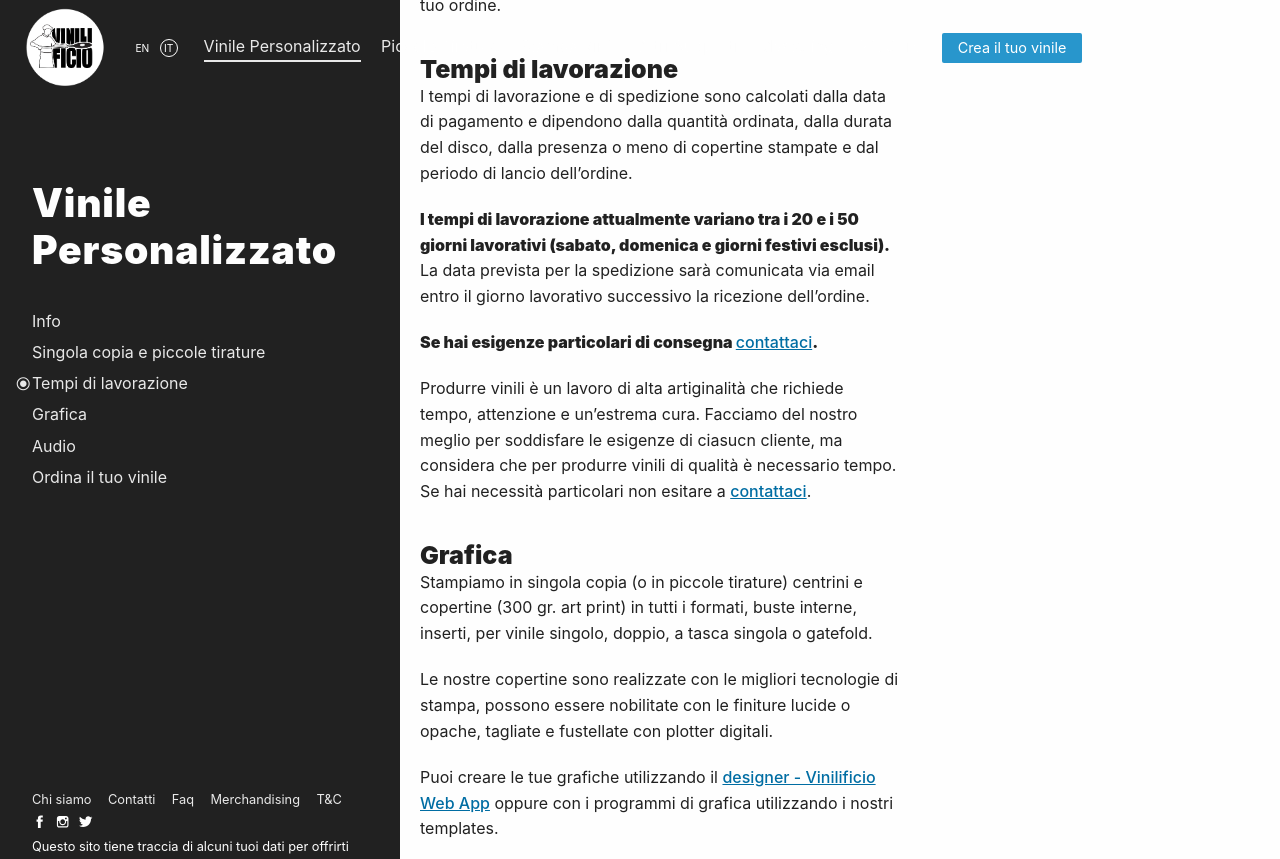
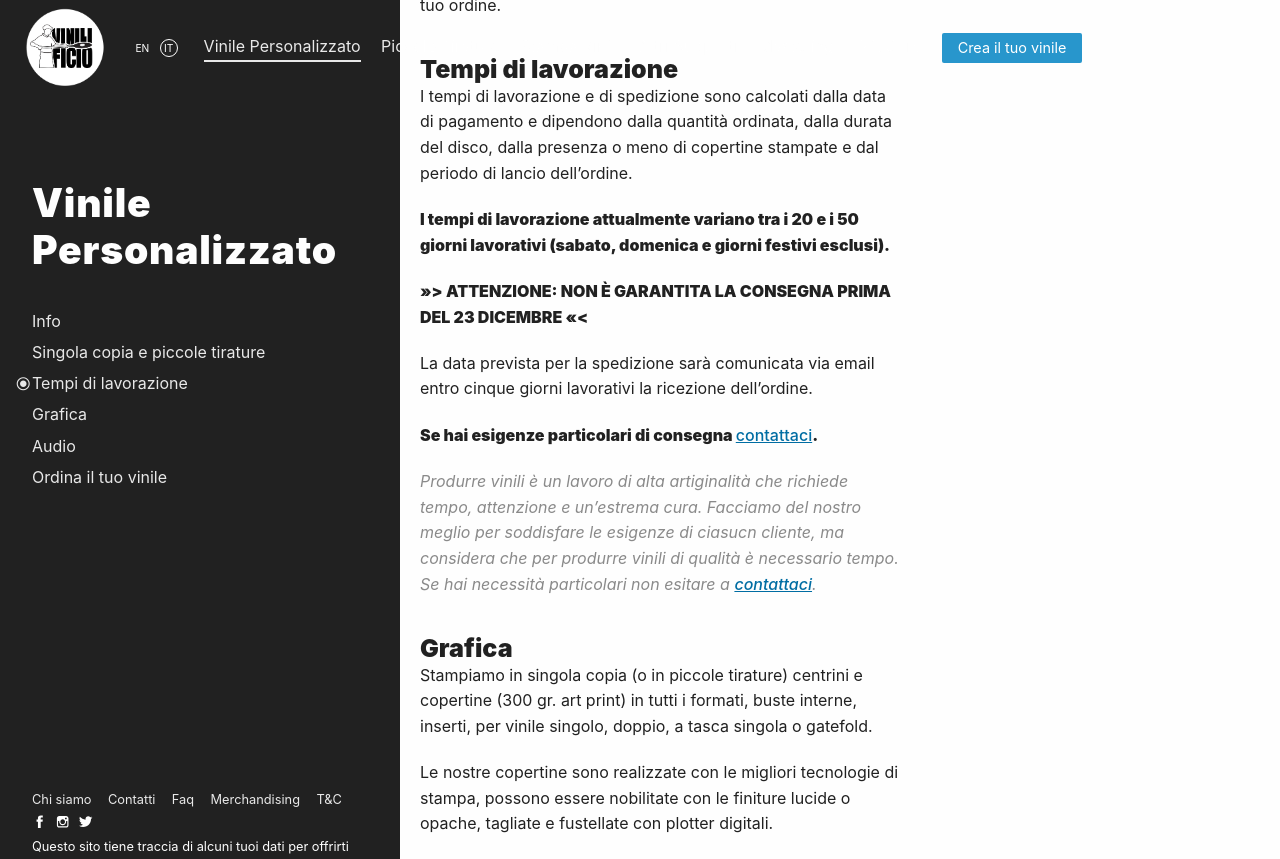
Before and after one commit to Vinilificio/vinilificio.com, a Jekyll site: the page built from _pages/copia-singola.md, in a window 1280 px wide and 900 px high, scrolled down 2481 px, cut to the strip 0-859 px from the top of the window. Built offline with Jekyll 4.4.1, drawn with Linux system fonts in a browser that asks for light colours; nearby versions of some CDN libraries; comment, search, counter and statistics services are not loaded.

Commit message:
tempi di lavorazione

```diff
--- a/_pages/copia-singola.md
+++ b/_pages/copia-singola.md
@@ -64,14 +64,18 @@ Con l' [App di Vinilificio](https://app.vinilificio.com) in maniera semplice ed
 ### Tempi di lavorazione
 I tempi di lavorazione e di spedizione sono calcolati dalla data di pagamento e dipendono dalla quantità ordinata, dalla durata del disco, dalla presenza o meno di copertine stampate e dal periodo di lancio dell'ordine.
 
-**I tempi di lavorazione attualmente variano tra i 20 e i 50 giorni lavorativi (sabato, domenica e giorni festivi esclusi).** La data prevista per la spedizione sarà comunicata via email entro il giorno lavorativo successivo la ricezione dell'ordine.
+**I tempi di lavorazione attualmente variano tra i 20 e i 50 giorni lavorativi (sabato, domenica e giorni festivi esclusi).**
+
+**>>> ATTENZIONE: NON È GARANTITA LA CONSEGNA PRIMA DEL 23 DICEMBRE <<<**
+
+La data prevista per la spedizione sarà comunicata via email entro cinque giorni lavorativi la ricezione dell'ordine.
 
 **Se hai esigenze particolari di consegna [contattaci](/contatti/).**
 
 <!-- La disponbilità è estremamente limitata e dipende dal periodo dell'anno e dalla configurazione dell'ordine. Scrivici per conoscere la disponiblità e i costi. -->
 
 
-Produrre vinili è un lavoro di alta artiginalità che richiede tempo, attenzione e un'estrema cura. Facciamo del nostro meglio per soddisfare le esigenze di ciasucn cliente, ma considera che per produrre vinili di qualità è necessario tempo. Se hai necessità particolari non esitare a [contattaci](/contatti/).
+*Produrre vinili è un lavoro di alta artiginalità che richiede tempo, attenzione e un'estrema cura. Facciamo del nostro meglio per soddisfare le esigenze di ciasucn cliente, ma considera che per produrre vinili di qualità è necessario tempo. Se hai necessità particolari non esitare a [contattaci](/contatti/).*
 
 
 
```
